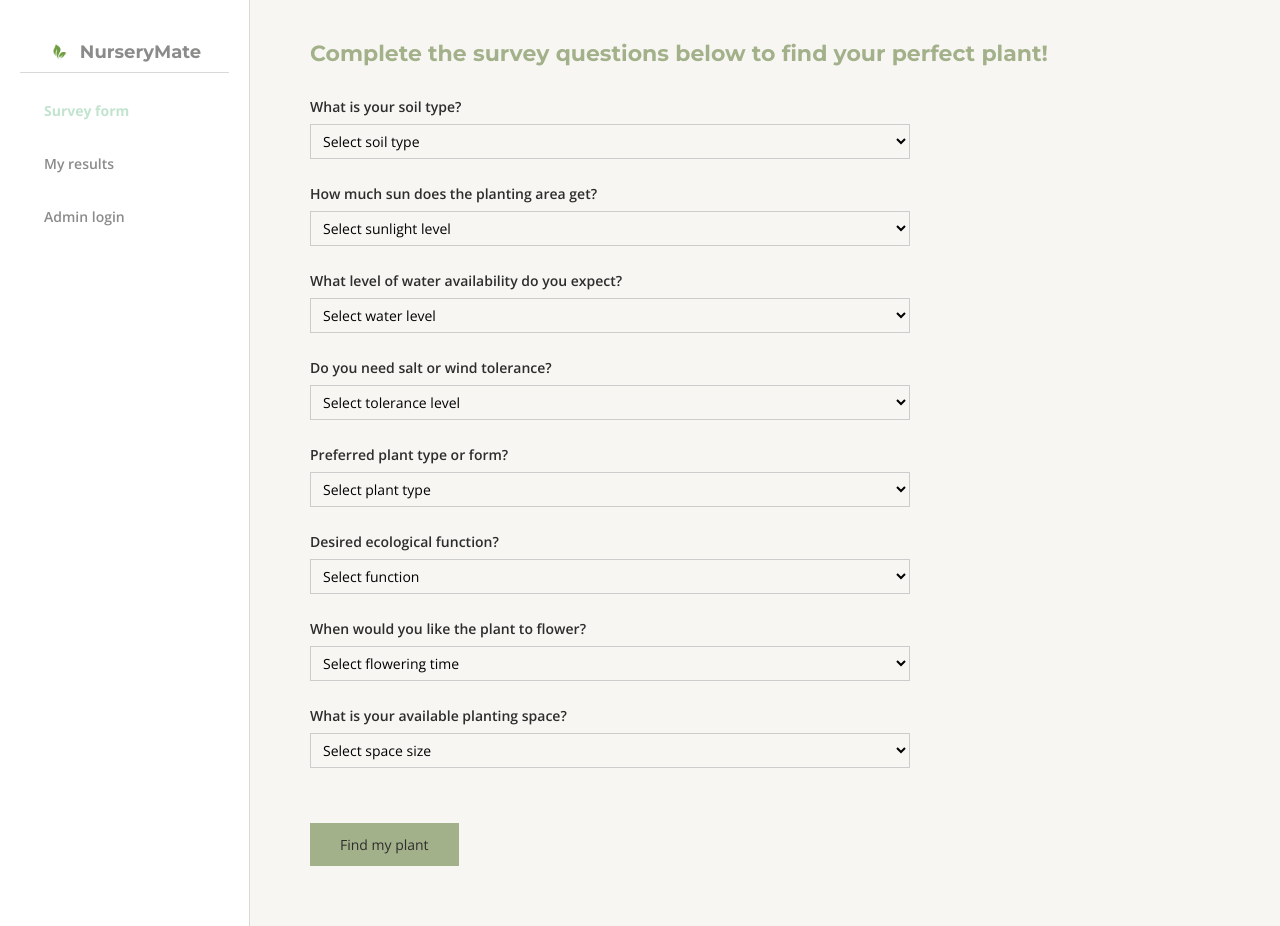
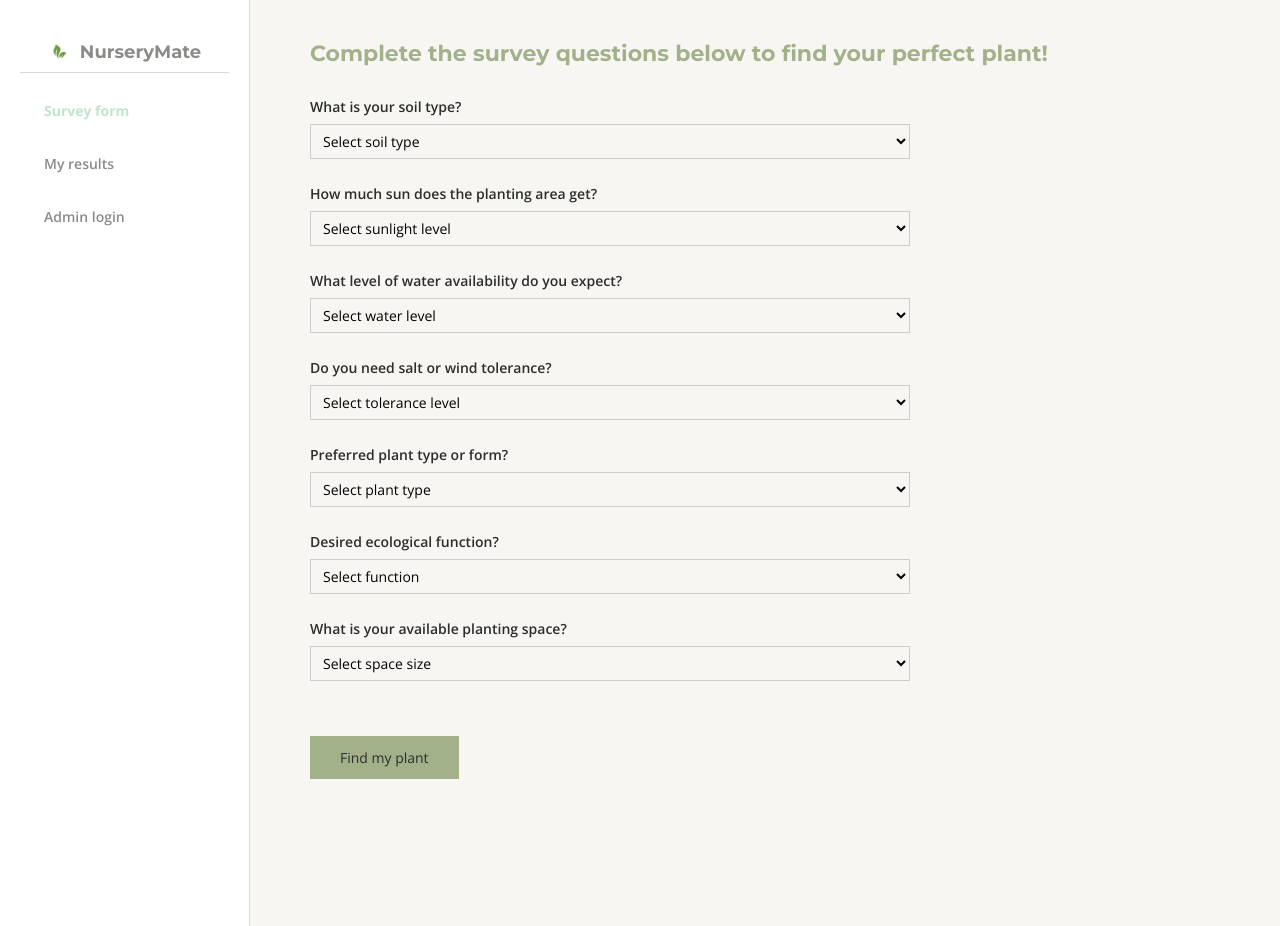
Before and after one commit to mishali15/nurserymate, a Flask app: page /form in a window 1280 px wide. Run offline with Flask 3, Linux system fonts and the light colour scheme.

Commit message:
filtering logic fixed and form html is fixed.

```diff
--- a/app.py
+++ b/app.py
@@ -160,7 +160,6 @@ def form():
             "salt_wind_tolerance": request.form.get("salt_wind_tolerance"),
             "type": request.form.get("type"),
             "ecological_function": request.form.get("ecological_function"),
-            "flowering_time": request.form.get("flowering_time"),
             "planting_space": request.form.get("planting_space"),
         }
         return redirect(url_for("results", **form_data))
@@ -175,7 +174,6 @@ def results():
         "salt_wind_tolerance": request.args.get("salt_wind_tolerance"),
         "type": request.args.get("type"),
         "ecological_function": request.args.get("ecological_function"),
-        "flowering_time": request.args.get("flowering_time"),
         "planting_space": request.args.get("planting_space"),
     }
     plants = query_plants(form_data)
--- a/templates/form.html
+++ b/templates/form.html
@@ -184,6 +184,7 @@
       .nav-links {
         display: flex;
         gap: 20px;
+        flex-wrap: wrap;
       }
 
       .nav-links a {
@@ -295,19 +296,6 @@
       </div>
 
       <div class="form-group">
-        <label for="flowering_time">When would you like the plant to flower?</label>
-        <select name="flowering_time" id="flowering_time" class="form-select" required>
-          <option value="" disabled hidden selected>Select flowering time</option>
-          <option value="Spring">Spring</option>
-          <option value="Summer">Summer</option>
-          <option value="Autumn">Autumn</option>
-          <option value="Winter">Winter</option>
-          <option value="Year-round">Year-round</option>
-        </select>
-        <div class="error-message" id="flowering_time_error">Please select flowering time</div>
-      </div>
-
-      <div class="form-group">
         <label for="planting_space">What is your available planting space?</label>
         <select name="planting_space" id="planting_space" class="form-select" required>
           <option value="" disabled hidden selected>Select space size</option>
```
